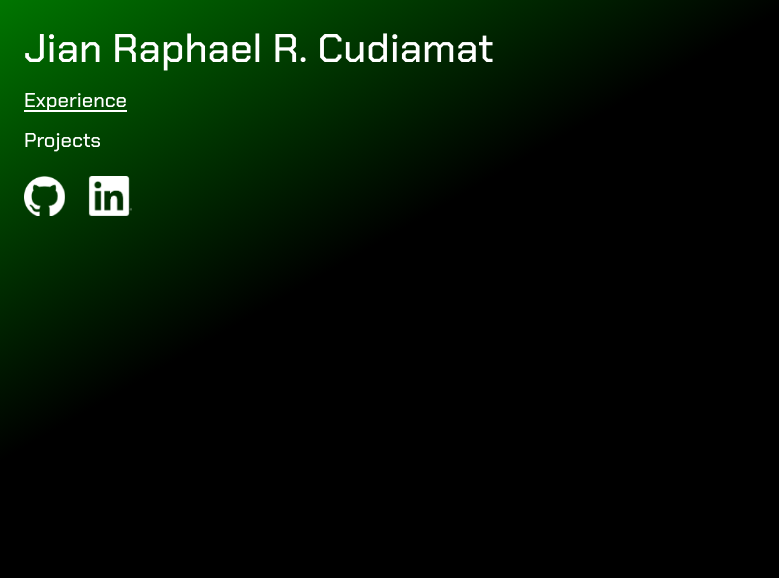
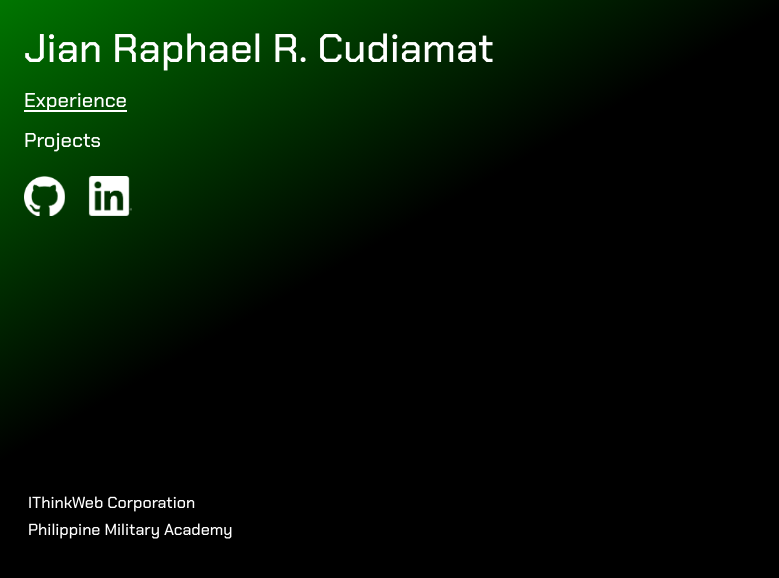
Before and after one commit to Shunsena-Jian/cudiamat-portfolio-2, a React (Vite) app: page /experience in a window 1280 px wide. Shown: the top 578 px of the page, without its empty margins (0-779 px from the left). Built offline with nearby package versions, Linux system fonts and the light colour scheme.

Commit message:
Implement LeftContent and RightContent components: fetch experiences data and display in ExperienceLayout

```diff
--- a/src/components/ExperiencesPage/LeftContent.jsx
+++ b/src/components/ExperiencesPage/LeftContent.jsx
@@ -1,7 +1,34 @@
-import React from "react";
+import React, {useContext} from "react";
+import UnderLineGrow from "../UnderlineGrow/UnderLineGrow.jsx";
+import styles from "../../styles/experiences.module.css";
+import {ExperienceContext} from "../../pages/Experience/ExperienceContext.jsx";
 
 const LeftContent = () => {
-    return null;
+    const { experiences, handleOnClickExperience } = useContext(ExperienceContext);
+
+    return (
+        <ul className={'m-0 ps-0 list-unstyled'}>
+            {
+                experiences.map(experience => {
+                    const { id, company } = experience;
+
+                    return (
+                        <li key={id} className={'mb-2'}>
+                            <UnderLineGrow>
+                                <h4
+                                    className={`m-0 ${styles.experienceTitle}`}
+                                    onClick={() => handleOnClickExperience(experience)}
+                                    style={{ '--experience': id }}
+                                >
+                                    {company}
+                                </h4>
+                            </UnderLineGrow>
+                        </li>
+                    );
+                })
+            }
+        </ul>
+    );
 }
 
 export default LeftContent;
--- a/src/components/ProjectsPage/LeftContent.jsx
+++ b/src/components/ProjectsPage/LeftContent.jsx
@@ -10,19 +10,18 @@ const { projects, middleContent, handleMouseOnClickMiddle } = useContext(Project
         <ul className={'m-0 ps-0 list-unstyled'}>
             {
                 projects.map((project, index) => {
-
                     const { title } = project;
 
                     return (
                         <li key={index} className={'mb-2'}>
                             <UnderLineGrow isActive={middleContent && middleContent.title === title}>
-                                <h5
+                                <h4
                                     className={`m-0 ${styles.projectTitle}`}
                                     onClick={() => handleMouseOnClickMiddle(project)}
                                     style={{ '--project': index }}
                                 >
                                     {title}
-                                </h5>
+                                </h4>
                             </UnderLineGrow>
                         </li>
                     );
--- a/src/pages/Experience/Experience.jsx
+++ b/src/pages/Experience/Experience.jsx
@@ -9,8 +9,8 @@ export default function Experience() {
         <ExperienceProvider>
             <title>My Experience</title>
             <ExperienceLayout
-                content={ LeftContent }
-                details={ RightContent }
+                content={ <LeftContent/> }
+                details={ <RightContent/> }
             />
         </ExperienceProvider>
     );
--- a/src/pages/Experience/ExperienceContext.jsx
+++ b/src/pages/Experience/ExperienceContext.jsx
@@ -1,3 +1,3 @@
-import React, {createContext} from "react";
+import {createContext} from "react";
 
 export const ExperienceContext = createContext();
--- a/src/pages/Experience/ExperienceProvider.jsx
+++ b/src/pages/Experience/ExperienceProvider.jsx
@@ -1,11 +1,32 @@
 import {ExperienceContext} from "./ExperienceContext.jsx";
+import {useEffect, useState} from "react";
 
 export const ExperienceProvider = ({ children }) => {
+    const [experiences, setExperiences] = useState([]);
+    const [activeExperience, setActiveExperience] = useState(null);
+    const [isActive, setIsActive] = useState(false);
 
+    useEffect(() => {
+        fetch('/data/experiences.json')
+            .then(response => response.json())
+            .then(data => {
+                setExperiences(data);
+            })
+            .catch(error => {
+                console.error('Error fetching experiences:', error);
+            })
+    }, []);
+
+    const handleOnClickExperience = (experience) => {
+        console.log(experience);
+    }
 
     return (
         <ExperienceContext.Provider value={{
-
+            experiences,
+            isActive,
+            activeExperience,
+            handleOnClickExperience
         }}>
             { children }
         </ExperienceContext.Provider>
--- a/src/styles/experiences.module.css
+++ b/src/styles/experiences.module.css
@@ -0,0 +1,11 @@
+.experienceTitle {
+    font-size: clamp(1rem, 1vw, 1.50rem);
+
+    opacity: 0;
+    display: inline-block;
+
+    animation-name: var(--animation-fade-in-from-left);
+    animation-duration: 0.5s;
+    animation-fill-mode: forwards;
+    animation-delay: calc((var(--experience) - 1) * 0.1s);
+}
--- a/src/styles/projects.module.css
+++ b/src/styles/projects.module.css
@@ -8,15 +8,6 @@
     animation-duration: 0.5s;
     animation-fill-mode: forwards;
     animation-delay: calc((var(--project) - 1) * 0.1s);
-}
-
-.showMore {
-    transition: transform 0.1s ease-out;
-}
-
-.showMore:hover {
-    cursor: pointer;
-    transform: scale(1.03);
 }
 
 .middleContentActive {
```
